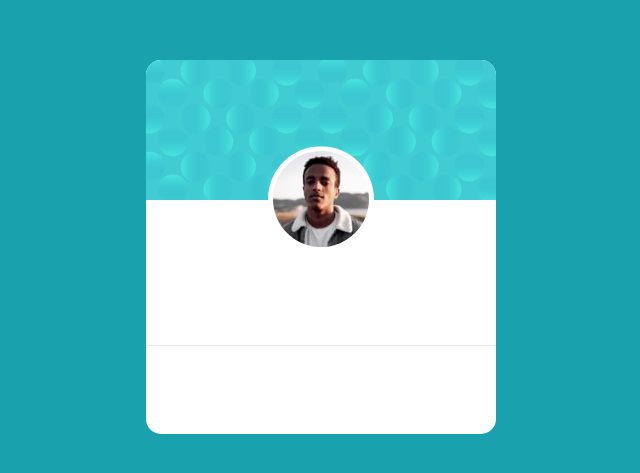
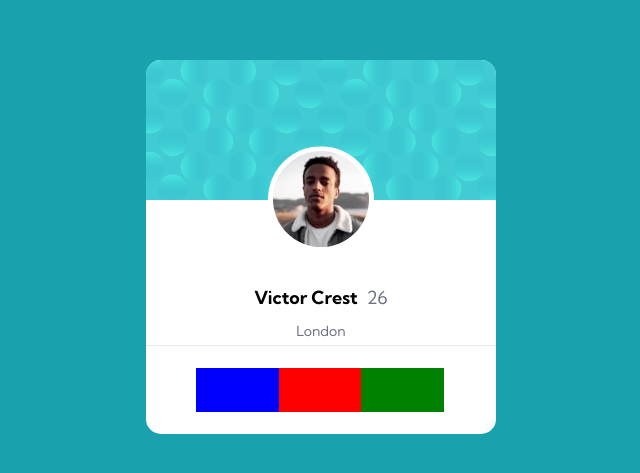
Before and after one commit to TdZink/FrontEndMenor-profile-card-component-main, a website built with Parcel: page src/index.html in a window 1280 px wide. Shown: the part 153-626 px from the top of the page, without its empty margins (319-959 px from the left). Built offline with nearby package versions, Linux system fonts and the light colour scheme.

Commit message:
Working on stats elements.

```diff
--- a/src/index.html
+++ b/src/index.html
@@ -15,9 +15,17 @@
 
 <body>
   <div class="card-container">
-    <div class="grid-row-1 "></div>
-    <div class="grid-row-2 "></div>
-    <div class="grid-row-3 "></div>
+    <div class="grid-row-1"></div>
+    <div class="grid-row-2">
+      <div class="nameAge">Victor Crest <span class="age">26</span></div>
+      <div class="location">London</div>
+    </div>
+    <div class="grid-row-3"></div>
+    <div class="stats-grid-row">
+      <div class="followers"></div>
+      <div class="likes"></div>
+      <div class="photos"></div>
+    </div>
   </div>
 
   <div class="proflePicture-background"></div>
@@ -27,9 +35,6 @@
 
   <body>
     <!-- Supplied text
-  Victor Crest
-  26
-  London
 
   80K
   Followers
--- a/src/style.css
+++ b/src/style.css
@@ -52,9 +52,6 @@ body {
     border-bottom: solid 1px #e8e9ec;
 }
 
-.grid-row-3 {
-}
-
 .profilePicture-container {
     position: absolute;
     top: 50%;
@@ -76,3 +73,39 @@ body {
     width: 106px;
     clip-path: circle(50% at 50% 50%);
 }
+
+.nameAge {
+    transform: translate(0, 375%);
+    font-weight: 700;
+}
+
+.age {
+    margin-left: 5px;
+    font-weight: 400;
+    color: #6b7082;
+}
+
+.location {
+    transform: translate(0, 550%);
+    color: #6b7082;
+    font-size: 14px;
+}
+
+.stats-grid-row {
+    display: grid;
+    grid-template-columns: 33% 33% 33%;
+    transform: translate(0, -50%);
+    margin: 0px 50px;
+}
+
+.followers {
+    background: blue;
+}
+
+.likes {
+    background: red;
+}
+
+.photos {
+    background: green;
+}
```
Also changed, not shown: dist/index.html, 3 other files.
